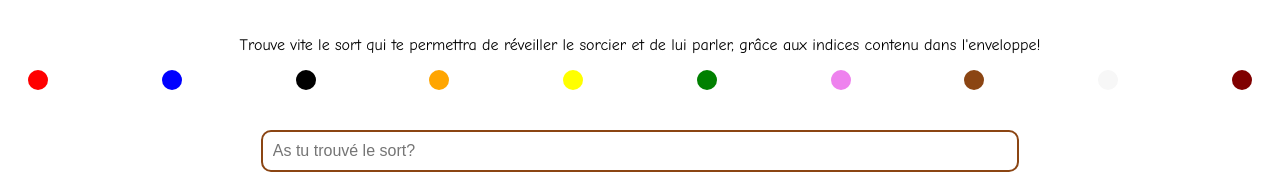
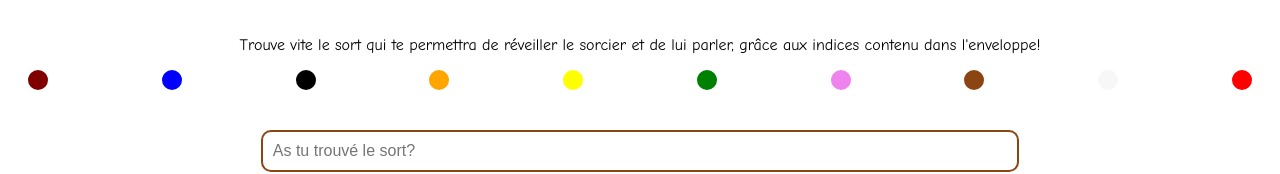
Before and after one commit to KillEvent/enigmesorcier, a plain HTML site: page index.html in a window 1280 px wide. Shown: the part 432-606 px from the top of the page. Drawn offline with Linux system fonts and the light colour scheme.

Commit message:
Update index.html

```diff
--- a/index.html
+++ b/index.html
@@ -64,7 +64,7 @@
             background-color: #000; /* Couleur par défaut */
         }
         /* Définissez des couleurs spécifiques pour chaque point */
-        .dot:nth-child(1) { background-color: RED; }
+        .dot:nth-child(1) { background-color: #800000; }
         .dot:nth-child(2) { background-color: BLUE; }
         .dot:nth-child(3) { background-color: BLACK; }
         .dot:nth-child(4) { background-color: orange; }
@@ -73,7 +73,7 @@
         .dot:nth-child(7) { background-color: violet; }
         .dot:nth-child(8) { background-color: #8B4513; }
         .dot:nth-child(9) { background-color: #F7F7F7; }
-        .dot:nth-child(10) { background-color: #800000; }
+        .dot:nth-child(10) { background-color: RED; }
         .hidden {
             display: none;
         }
```
